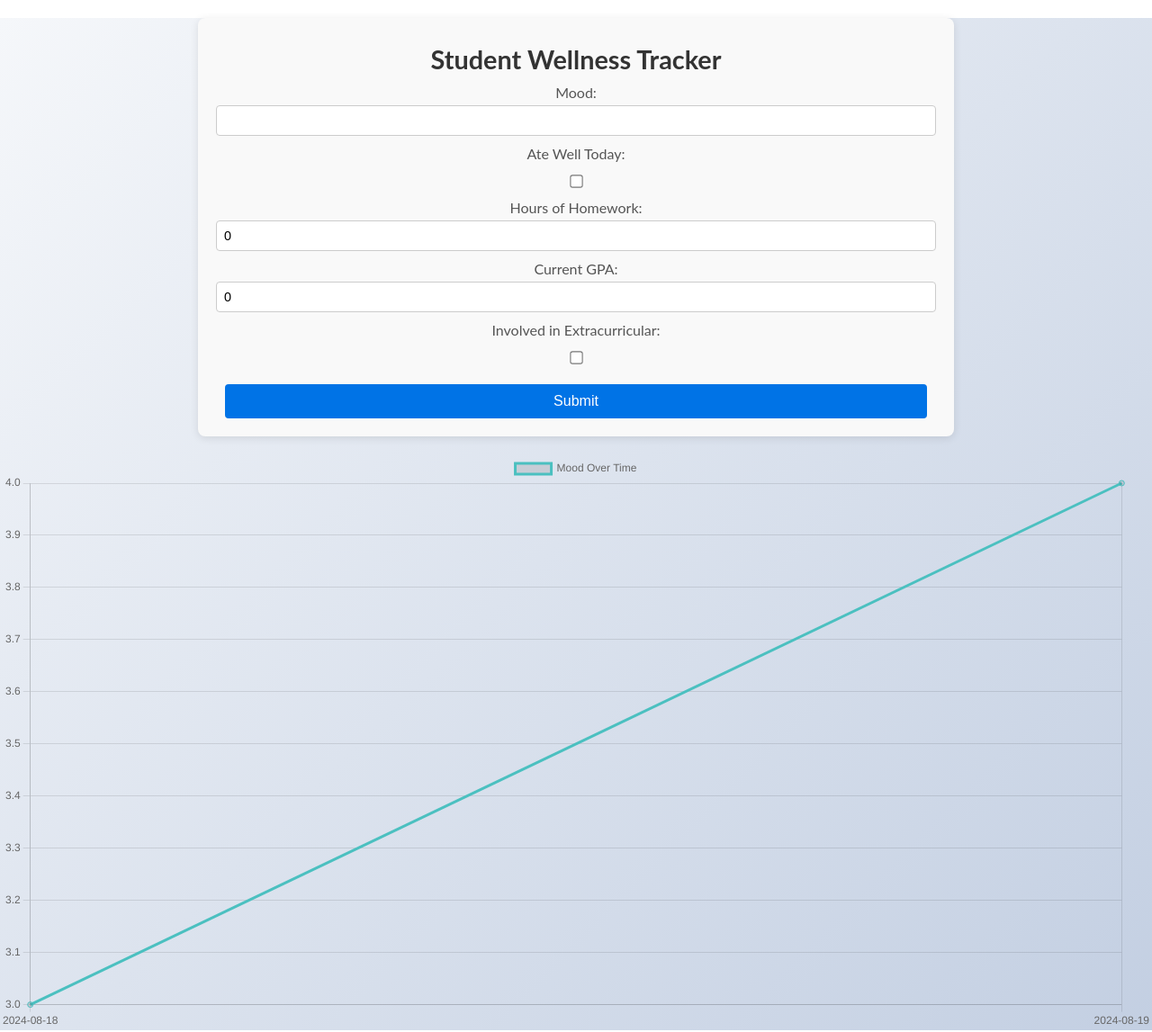
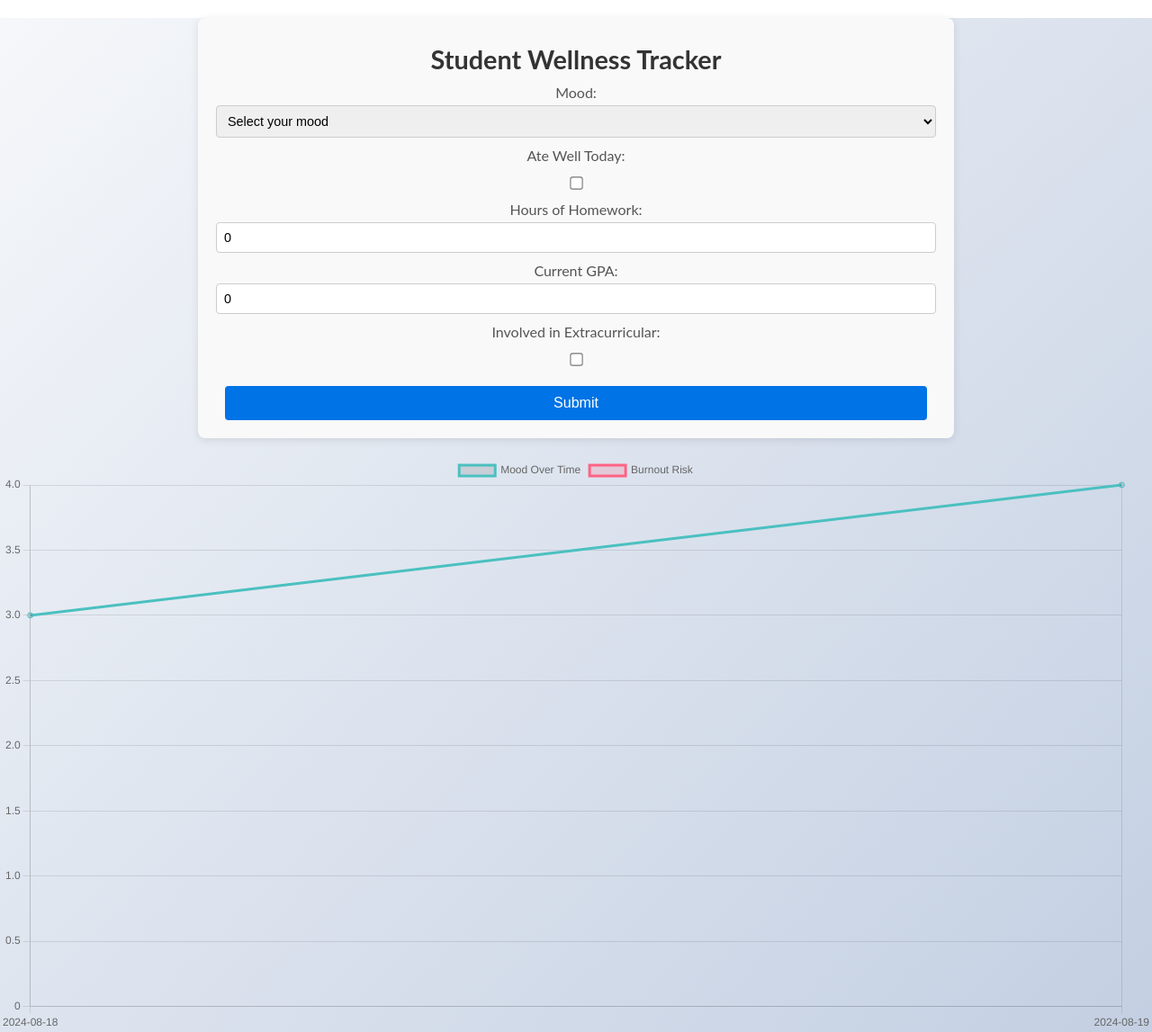
Before and after one commit to stephendyoungjr/StudentWellnessTracker, a React (Create React App) app: page / in a window 1280 px wide. Shown: the whole page at 90% size. Built offline with nearby package versions, Linux system fonts and the light colour scheme.

Commit message:
added surveyPage

```diff
--- a/src/App.js
+++ b/src/App.js
@@ -1,19 +1,23 @@
-import React from 'react';
+import React, { useState } from 'react';
 import SurveyForm from './components/SurveyForm';
 import MoodChart from './components/MoodChart';
 import './App.css';
 
 function App() {
-  const sampleData = [
+  const [surveyData, setSurveyData] = useState([
     { date: '2024-08-18', mood: 3 },
     { date: '2024-08-19', mood: 4 },
-  ];
+  ]);
+
+  const handleFormSubmit = (formData) => {
+    setSurveyData([...surveyData, formData]);
+  };
 
   return (
     <div className="App">
       {/* <h1>Student Wellness Tracker</h1> */}
-      <SurveyForm />
-      <MoodChart data={sampleData} />
+      <SurveyForm onSubmit={handleFormSubmit} />
+      <MoodChart data={surveyData} />
     </div>
   );
 }
--- a/src/components/MoodChart.js
+++ b/src/components/MoodChart.js
@@ -32,10 +32,45 @@ const MoodChart = ({ data }) => {
         borderColor: 'rgb(75, 192, 192)',
         tension: 0.1,
       },
+      {
+        label: 'Burnout Risk',
+        data: data.map(entry =>
+          // Check if the mood is not "Happy" or "Neutral"
+          (['Sad', 'Depressed', 'Angry', 'Tired'].includes(entry.mood) &&
+           entry.sleep + entry.school + entry.homework > 22 && entry.gpa >= 3.5)
+          ? entry.mood : null
+        ),
+        fill: true,
+        backgroundColor: 'rgba(255, 99, 132, 0.2)',
+        borderColor: 'rgba(255, 99, 132, 1)',
+        tension: 0.1,
+        pointRadius: 0, // No points, just shading
+      }
     ],
   };
 
-  return <Line data={chartData} />;
+  const options = {
+    scales: {
+      y: {
+        beginAtZero: true,
+      },
+    },
+    plugins: {
+      tooltip: {
+        callbacks: {
+          label: function(tooltipItem) {
+            if (tooltipItem.datasetIndex === 1) {
+              return 'Burnout Risk';
+            } else {
+              return `Mood: ${tooltipItem.raw}`;
+            }
+          }
+        }
+      }
+    }
+  };
+
+  return <Line data={chartData} options={options} />;
 };
 
 export default MoodChart;
--- a/src/components/SurveyForm.js
+++ b/src/components/SurveyForm.js
@@ -1,7 +1,7 @@
 import React, { useState } from 'react';
 import './SurveyForm.css';
 
-const SurveyForm = () => {
+const SurveyForm = ({ onSubmit }) => {
   const [formData, setFormData] = useState({
     mood: '',
     ateWell: false,
@@ -9,6 +9,7 @@ const SurveyForm = () => {
     gpa: 0.0,
     extracurricular: false,
     extracurricularHours: 0,
+    date: new Date().toISOString().split('T')[0], // Add a date field to track the entry date
   });
 
   const handleChange = (e) => {
@@ -21,7 +22,16 @@ const SurveyForm = () => {
 
   const handleSubmit = (e) => {
     e.preventDefault();
-    console.log(formData);
+    onSubmit(formData);
+    setFormData({
+      mood: '',
+      ateWell: false,
+      homeworkHours: 0,
+      gpa: 0.0,
+      extracurricular: false,
+      extracurricularHours: 0,
+      date: new Date().toISOString().split('T')[0],
+    });
   };
 
   return (
@@ -30,7 +40,15 @@ const SurveyForm = () => {
         <h1 className="survey-title">Student Wellness Tracker</h1>
         <div className="form-group">
           <label>Mood:</label>
-          <input type="text" name="mood" value={formData.mood} onChange={handleChange} className="form-control" />
+          <select name="mood" value={formData.mood} onChange={handleChange} className="form-control">
+            <option value="">Select your mood</option>
+            <option value="Happy">Happy</option>
+            <option value="Sad">Sad</option>
+            <option value="Tired">Tired</option>
+            <option value="Angry">Angry</option>
+            <option value="Depressed">Depressed</option>
+            <option value="Neutral">Neutral</option>
+          </select>
         </div>
         <div className="form-group">
           <label>Ate Well Today:</label>
```
Also changed, not shown: src/components/SurveyPage.js (added, +20 -0 lines).
